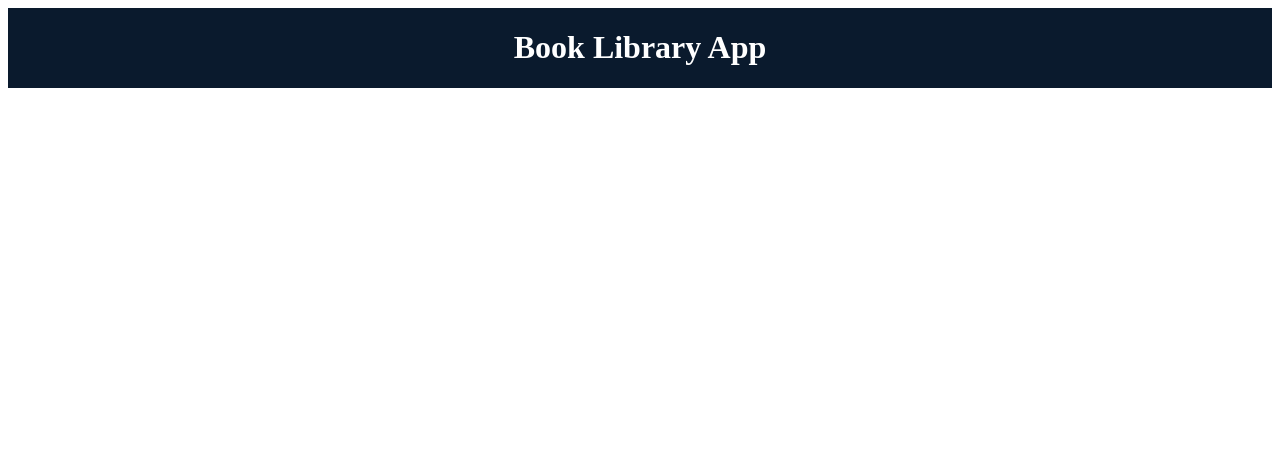
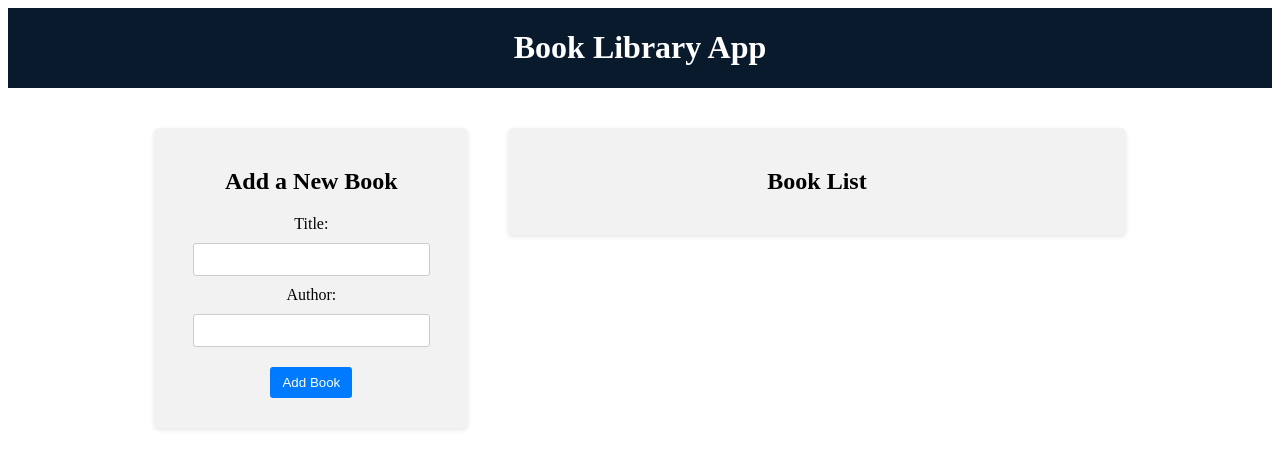
Before and after one commit to dasha-Ut/bookLibraryReactRedux, a React (Create React App) app in the folder frontend/: page / in a window 1280 px wide. Shown: the top 468 px of the page. Built offline with nearby package versions, Linux system fonts and the light colour scheme; the HTML template or start-up script is replaced by a standard one.

Commit message:
Added BookForm, BookList, Filter components

```diff
--- a/frontend/src/App.js
+++ b/frontend/src/App.js
@@ -1,11 +1,24 @@
+import BookList from './components/BookList/BookList';
+import BookForm from './components/BookForm/BookForm';
+import Filter from './components/Filter/Filter';
+
 import './App.css';
 
 function App() {
   return (
     <div className="app">
       <header className="app-header">
-      <h1>Book Library App</h1>
+        <h1>Book Library App</h1>
       </header>
+      <main className="app-main">
+        <div className="app-left-column">
+          <BookForm />
+        </div>
+        <div className="app-right-column">
+          {/* <Filter /> */}
+          <BookList />
+        </div>
+      </main>
     </div>
   );
 }
--- /dev/null
+++ b/frontend/src/components/BookForm/BookForm.js
@@ -0,0 +1,47 @@
+import { useState } from 'react';
+import styles from './BookForm.module.css';
+
+const BookForm = () => {
+  const [title, setTitle] = useState('');
+  const [author, setAuthor] = useState('');
+
+  const handleSubmit = (event) => {
+    event.preventDefault();
+
+    if (title && author) {
+      // dispath
+      setTitle('');
+      setAuthor('');
+    }
+  };
+
+  return (
+    <div className={`app-block ${styles['book-form']}`}>
+      <h2>Add a New Book</h2>
+      <form onSubmit={handleSubmit}>
+        <div>
+          <label htmlFor="title">Title: </label>
+          <input
+            type="text"
+            id="title"
+            value={title}
+            onChange={(e) => setTitle(e.target.value)}
+          ></input>
+        </div>
+
+        <div>
+          <label htmlFor="title">Author: </label>
+          <input
+            type="text"
+            id="title"
+            value={author}
+            onChange={(e) => setAuthor(e.target.value)}
+          ></input>
+        </div>
+        <button type="submit">Add Book</button>
+      </form>
+    </div>
+  );
+};
+
+export default BookForm;
--- /dev/null
+++ b/frontend/src/components/BookForm/BookForm.module.css
@@ -0,0 +1,48 @@
+.book-form {
+  width: 100%;
+}
+
+.book-form label {
+  display: block;
+  width: 100%;
+  text-align: center;
+  margin-bottom: 10px;
+}
+
+.book-form input {
+  width: 80%;
+  padding: 8px;
+  margin-bottom: 10px;
+  border: 1px solid #ccc;
+  border-radius: 3px;
+}
+
+.book-form button {
+  background-color: #007bff;
+  color: #fff;
+  padding: 8px 12px;
+  border: none;
+  border-radius: 3px;
+  cursor: pointer;
+  margin: 10px;
+  transition: background-color 0.3s ease;
+}
+
+.book-form button:hover {
+  background-color: #0056b3;
+}
+
+.book-form .spinner {
+  animation: spinner 1s infinite linear;
+  margin-left: 10px;
+}
+
+@keyframes spinner {
+  from {
+    transform: rotate(0deg);
+  }
+
+  to {
+    transform: rotate(360deg);
+  }
+}
--- /dev/null
+++ b/frontend/src/components/BookList/BookList.js
@@ -0,0 +1,11 @@
+import styles from './BookList.module.css';
+
+const BookList = () => {
+  return (
+    <div className={`app-block ${styles['book-list']}`}>
+      <h2>Book List</h2>
+    </div>
+  );
+};
+
+export default BookList;
--- /dev/null
+++ b/frontend/src/components/BookList/BookList.module.css
@@ -0,0 +1,61 @@
+.book-list ul {
+  padding: 0;
+  margin: 20px -20px;
+  list-style: none;
+}
+
+.book-list li {
+  display: flex;
+  justify-content: space-between;
+  align-items: center;
+  width: auto;
+  padding: 10px 20px;
+  border-bottom: 1px solid #ccc;
+  background-color: #fff;
+  list-style-type: none;
+}
+
+.book-list li:nth-child(even) {
+  background-color: #f2f2f2;
+}
+
+.book-list li:hover {
+  background-color: #dbe4f8;
+}
+
+.book-list button {
+  background-color: #fff;
+  color: red;
+  border: 1px solid red;
+  padding: 8px 12px;
+  border-radius: 3px;
+  cursor: pointer;
+  transition: background-color 0.3s ease;
+}
+
+.book-list button:hover {
+  background-color: #fdd;
+}
+
+.book-list .highlight {
+  background-color: #ff0;
+}
+
+.book-list .book-info {
+  flex: 1;
+  text-align: left;
+}
+
+.book-list .book-actions {
+  display: flex;
+  align-items: center;
+}
+
+.book-list .star-icon {
+  width: 24px;
+  height: 24px;
+  margin: 0 20px;
+  cursor: pointer;
+  transition: color 0.3s ease;
+  color: #fca510;
+}
--- /dev/null
+++ b/frontend/src/components/Filter/Filter.js
@@ -0,0 +1,11 @@
+import styles from './Filter.module.css';
+
+const Filter = () => {
+  return (
+    <div className={`${styles.filter} app-block`}>
+      <h2>Filters</h2>
+    </div>
+  );
+};
+
+export default Filter;
--- /dev/null
+++ b/frontend/src/components/Filter/Filter.module.css
@@ -0,0 +1,50 @@
+.filter-row {
+  display: flex;
+  justify-content: space-between;
+  align-items: center;
+}
+
+.filter-group {
+  flex: 1;
+  text-align: center;
+}
+
+.filter input[type='text'] {
+  width: 80%;
+  padding: 8px;
+  border: 1px solid #ccc;
+  border-radius: 3px;
+}
+
+.filter button {
+  background-color: #007bff;
+  color: #fff;
+  padding: 8px 12px;
+  border: none;
+  border-radius: 3px;
+  cursor: pointer;
+  margin: 10px;
+  transition: background-color 0.3s ease;
+}
+
+.filter button:hover {
+  background-color: #0056b3;
+}
+
+@media screen and (max-width: 1024px) {
+  .filter-row {
+    flex-direction: column;
+    align-items: stretch;
+  }
+
+  .filter-group {
+    width: 100%;
+    margin: auto;
+    margin-bottom: 10px;
+  }
+
+  .filter button {
+    margin: 10px auto 0;
+    max-width: 50%;
+  }
+}
```
Also changed, not shown: 1 other file (tests, documents, lock files or other folders).
